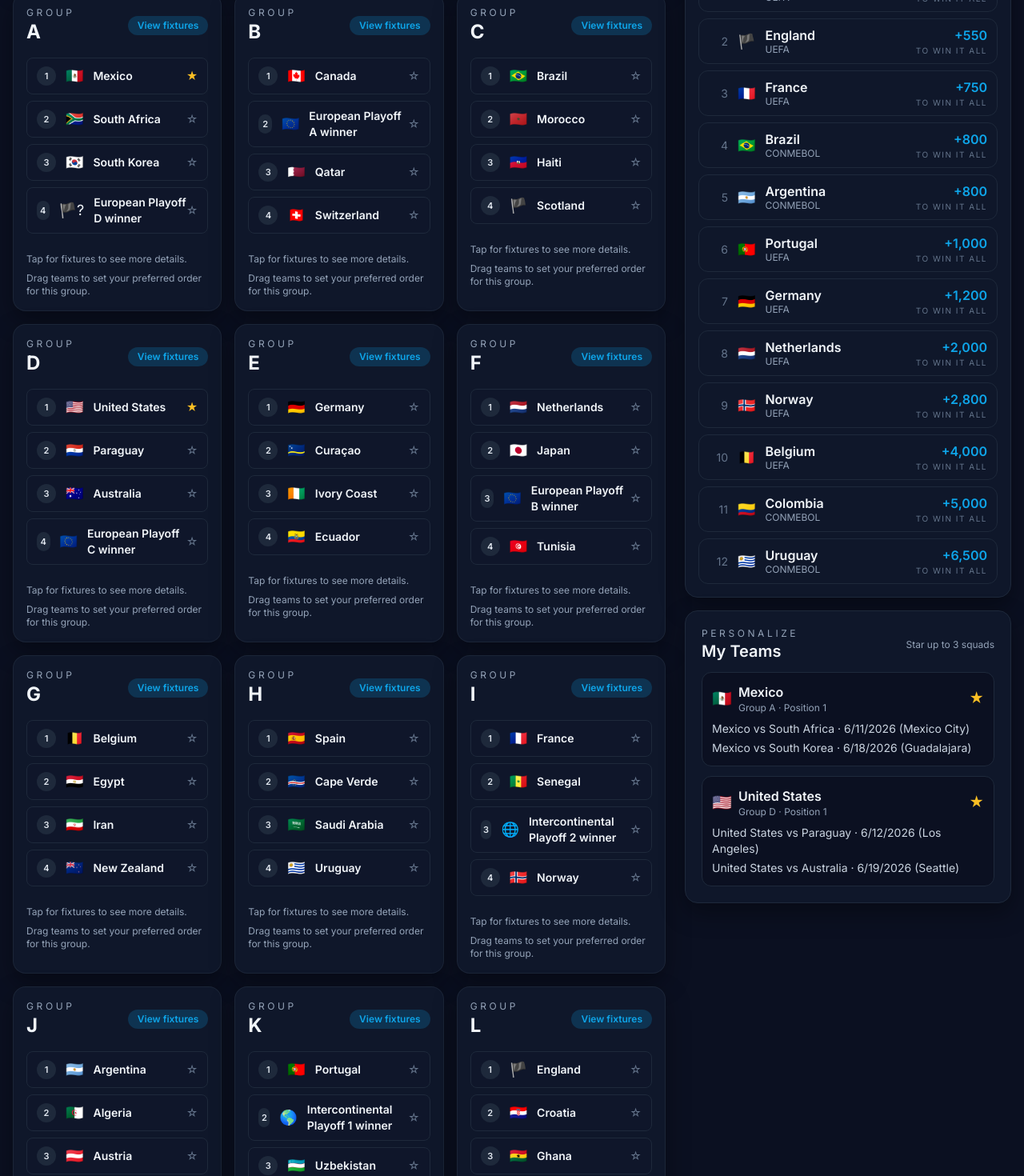
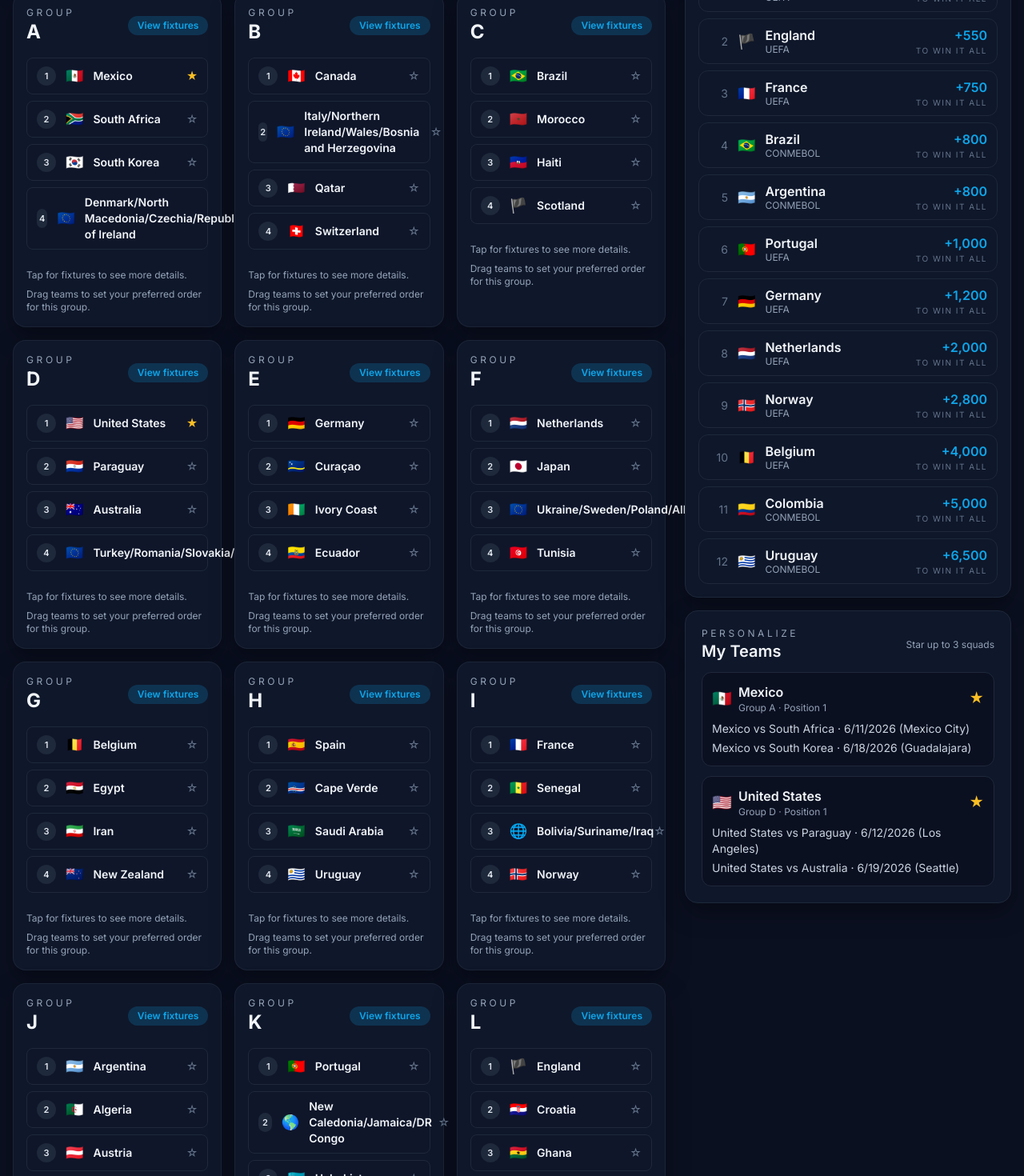
Before and after one commit to simplyjackfoster/world-cup-2026, a React (Vite) app: page / in a window 1280 px wide. Shown: the part 240-1710 px from the top of the page at 80% size. Built offline with nearby package versions, Linux system fonts and the light colour scheme; no server answers.

Commit message:
Update playoff placeholder teams

```diff
--- a/src/data/bracket.ts
+++ b/src/data/bracket.ts
@@ -69,9 +69,9 @@ export const teamMeta: Record<Team, { confed: string; flag: string }> = {
   Mexico: { confed: 'CONCACAF', flag: '🇲🇽' },
   'South Africa': { confed: 'CAF', flag: '🇿🇦' },
   'South Korea': { confed: 'AFC', flag: '🇰🇷' },
-  'European Playoff D winner': { confed: 'UEFA', flag: '🏴?' },
+  'Denmark/North Macedonia/Czechia/Republic of Ireland': { confed: 'UEFA', flag: '🇪🇺' },
   Canada: { confed: 'CONCACAF', flag: '🇨🇦' },
-  'European Playoff A winner': { confed: 'UEFA', flag: '🇪🇺' },
+  'Italy/Northern Ireland/Wales/Bosnia and Herzegovina': { confed: 'UEFA', flag: '🇪🇺' },
   Qatar: { confed: 'AFC', flag: '🇶🇦' },
   Switzerland: { confed: 'UEFA', flag: '🇨🇭' },
   Brazil: { confed: 'CONMEBOL', flag: '🇧🇷' },
@@ -81,14 +81,14 @@ export const teamMeta: Record<Team, { confed: string; flag: string }> = {
   'United States': { confed: 'CONCACAF', flag: '🇺🇸' },
   Paraguay: { confed: 'CONMEBOL', flag: '🇵🇾' },
   Australia: { confed: 'AFC', flag: '🇦🇺' },
-  'European Playoff C winner': { confed: 'UEFA', flag: '🇪🇺' },
+  'Turkey/Romania/Slovakia/Kosovo': { confed: 'UEFA', flag: '🇪🇺' },
   Germany: { confed: 'UEFA', flag: '🇩🇪' },
   'Curaçao': { confed: 'CONCACAF', flag: '🇨🇼' },
   'Ivory Coast': { confed: 'CAF', flag: '🇨🇮' },
   Ecuador: { confed: 'CONMEBOL', flag: '🇪🇨' },
   Netherlands: { confed: 'UEFA', flag: '🇳🇱' },
   Japan: { confed: 'AFC', flag: '🇯🇵' },
-  'European Playoff B winner': { confed: 'UEFA', flag: '🇪🇺' },
+  'Ukraine/Sweden/Poland/Albania': { confed: 'UEFA', flag: '🇪🇺' },
   Tunisia: { confed: 'CAF', flag: '🇹🇳' },
   Belgium: { confed: 'UEFA', flag: '🇧🇪' },
   Egypt: { confed: 'CAF', flag: '🇪🇬' },
@@ -100,14 +100,14 @@ export const teamMeta: Record<Team, { confed: string; flag: string }> = {
   Uruguay: { confed: 'CONMEBOL', flag: '🇺🇾' },
   France: { confed: 'UEFA', flag: '🇫🇷' },
   Senegal: { confed: 'CAF', flag: '🇸🇳' },
-  'Intercontinental Playoff 2 winner': { confed: 'Playoff', flag: '🌐' },
+  'Bolivia/Suriname/Iraq': { confed: 'Playoff', flag: '🌐' },
   Norway: { confed: 'UEFA', flag: '🇳🇴' },
   Argentina: { confed: 'CONMEBOL', flag: '🇦🇷' },
   Algeria: { confed: 'CAF', flag: '🇩🇿' },
   Austria: { confed: 'UEFA', flag: '🇦🇹' },
   Jordan: { confed: 'AFC', flag: '🇯🇴' },
   Portugal: { confed: 'UEFA', flag: '🇵🇹' },
-  'Intercontinental Playoff 1 winner': { confed: 'Playoff', flag: '🌎' },
+  'New Caledonia/Jamaica/DR Congo': { confed: 'Playoff', flag: '🌎' },
   Uzbekistan: { confed: 'AFC', flag: '🇺🇿' },
   Colombia: { confed: 'CONMEBOL', flag: '🇨🇴' },
   England: { confed: 'UEFA', flag: '🏴' },
--- a/src/data/eloSnapshot.ts
+++ b/src/data/eloSnapshot.ts
@@ -214,10 +214,10 @@ export const ELO_SNAPSHOT: Record<string, number> = {
   Macau: 593,
   'Marshall Islands': 559,
   'Northern Mariana Islands': 432,
-  'European Playoff A winner': 1800,
-  'European Playoff B winner': 1800,
-  'European Playoff C winner': 1800,
-  'European Playoff D winner': 1800,
-  'Intercontinental Playoff 1 winner': 1790,
-  'Intercontinental Playoff 2 winner': 1790,
+  'Italy/Northern Ireland/Wales/Bosnia and Herzegovina': 1800,
+  'Ukraine/Sweden/Poland/Albania': 1800,
+  'Turkey/Romania/Slovakia/Kosovo': 1800,
+  'Denmark/North Macedonia/Czechia/Republic of Ireland': 1800,
+  'New Caledonia/Jamaica/DR Congo': 1790,
+  'Bolivia/Suriname/Iraq': 1790,
 };
--- a/src/data/groups.ts
+++ b/src/data/groups.ts
@@ -4,9 +4,9 @@ export type Team =
   | 'Mexico'
   | 'South Africa'
   | 'South Korea'
-  | 'European Playoff D winner'
+  | 'Denmark/North Macedonia/Czechia/Republic of Ireland'
   | 'Canada'
-  | 'European Playoff A winner'
+  | 'Italy/Northern Ireland/Wales/Bosnia and Herzegovina'
   | 'Qatar'
   | 'Switzerland'
   | 'Brazil'
@@ -16,14 +16,14 @@ export type Team =
   | 'United States'
   | 'Paraguay'
   | 'Australia'
-  | 'European Playoff C winner'
+  | 'Turkey/Romania/Slovakia/Kosovo'
   | 'Germany'
   | 'Curaçao'
   | 'Ivory Coast'
   | 'Ecuador'
   | 'Netherlands'
   | 'Japan'
-  | 'European Playoff B winner'
+  | 'Ukraine/Sweden/Poland/Albania'
   | 'Tunisia'
   | 'Belgium'
   | 'Egypt'
@@ -35,14 +35,14 @@ export type Team =
   | 'Uruguay'
   | 'France'
   | 'Senegal'
-  | 'Intercontinental Playoff 2 winner'
+  | 'Bolivia/Suriname/Iraq'
   | 'Norway'
   | 'Argentina'
   | 'Algeria'
   | 'Austria'
   | 'Jordan'
   | 'Portugal'
-  | 'Intercontinental Playoff 1 winner'
+  | 'New Caledonia/Jamaica/DR Congo'
   | 'Uzbekistan'
   | 'Colombia'
   | 'England'
@@ -58,17 +58,23 @@ export interface Group {
 }
 
 export const GROUPS: Group[] = [
-  { id: 'A', teams: ['Mexico', 'South Africa', 'South Korea', 'European Playoff D winner'] },
-  { id: 'B', teams: ['Canada', 'European Playoff A winner', 'Qatar', 'Switzerland'] },
+  {
+    id: 'A',
+    teams: ['Mexico', 'South Africa', 'South Korea', 'Denmark/North Macedonia/Czechia/Republic of Ireland'],
+  },
+  {
+    id: 'B',
+    teams: ['Canada', 'Italy/Northern Ireland/Wales/Bosnia and Herzegovina', 'Qatar', 'Switzerland'],
+  },
   { id: 'C', teams: ['Brazil', 'Morocco', 'Haiti', 'Scotland'] },
-  { id: 'D', teams: ['United States', 'Paraguay', 'Australia', 'European Playoff C winner'] },
+  { id: 'D', teams: ['United States', 'Paraguay', 'Australia', 'Turkey/Romania/Slovakia/Kosovo'] },
   { id: 'E', teams: ['Germany', 'Curaçao', 'Ivory Coast', 'Ecuador'] },
-  { id: 'F', teams: ['Netherlands', 'Japan', 'European Playoff B winner', 'Tunisia'] },
+  { id: 'F', teams: ['Netherlands', 'Japan', 'Ukraine/Sweden/Poland/Albania', 'Tunisia'] },
   { id: 'G', teams: ['Belgium', 'Egypt', 'Iran', 'New Zealand'] },
   { id: 'H', teams: ['Spain', 'Cape Verde', 'Saudi Arabia', 'Uruguay'] },
-  { id: 'I', teams: ['France', 'Senegal', 'Intercontinental Playoff 2 winner', 'Norway'] },
+  { id: 'I', teams: ['France', 'Senegal', 'Bolivia/Suriname/Iraq', 'Norway'] },
   { id: 'J', teams: ['Argentina', 'Algeria', 'Austria', 'Jordan'] },
-  { id: 'K', teams: ['Portugal', 'Intercontinental Playoff 1 winner', 'Uzbekistan', 'Colombia'] },
+  { id: 'K', teams: ['Portugal', 'New Caledonia/Jamaica/DR Congo', 'Uzbekistan', 'Colombia'] },
   { id: 'L', teams: ['England', 'Croatia', 'Ghana', 'Panama'] },
 ];
 
@@ -112,12 +118,12 @@ export interface Fixture {
 
 const TEAM_ALIASES: Record<string, Team> = {
   usa: 'United States',
-  'uefa playoff winner a': 'European Playoff A winner',
-  'uefa playoff winner b': 'European Playoff B winner',
-  'uefa playoff winner c': 'European Playoff C winner',
-  'uefa playoff winner d': 'European Playoff D winner',
-  'intercontinental playoff winner 1': 'Intercontinental Playoff 1 winner',
-  'intercontinental playoff winner 2': 'Intercontinental Playoff 2 winner',
+  'uefa playoff winner a': 'Italy/Northern Ireland/Wales/Bosnia and Herzegovina',
+  'uefa playoff winner b': 'Ukraine/Sweden/Poland/Albania',
+  'uefa playoff winner c': 'Turkey/Romania/Slovakia/Kosovo',
+  'uefa playoff winner d': 'Denmark/North Macedonia/Czechia/Republic of Ireland',
+  'intercontinental playoff winner 1': 'New Caledonia/Jamaica/DR Congo',
+  'intercontinental playoff winner 2': 'Bolivia/Suriname/Iraq',
 };
 
 const allTeams: Team[] = GROUPS.flatMap((group) => group.teams);
--- a/src/lib/elo.ts
+++ b/src/lib/elo.ts
@@ -18,10 +18,10 @@ const TEAM_ALIASES: Record<string, Team> = {
   'cape verde islands': 'Cape Verde',
   'cape verde': 'Cape Verde',
   'saudi arabia': 'Saudi Arabia',
-  'uae playoff winner 1': 'Intercontinental Playoff 1 winner',
-  'uae playoff winner 2': 'Intercontinental Playoff 2 winner',
-  'intercontinental playoff 1 winner': 'Intercontinental Playoff 1 winner',
-  'intercontinental playoff 2 winner': 'Intercontinental Playoff 2 winner',
+  'uae playoff winner 1': 'New Caledonia/Jamaica/DR Congo',
+  'uae playoff winner 2': 'Bolivia/Suriname/Iraq',
+  'intercontinental playoff 1 winner': 'New Caledonia/Jamaica/DR Congo',
+  'intercontinental playoff 2 winner': 'Bolivia/Suriname/Iraq',
 };
 
 function normalizeName(value: string): string {
```
